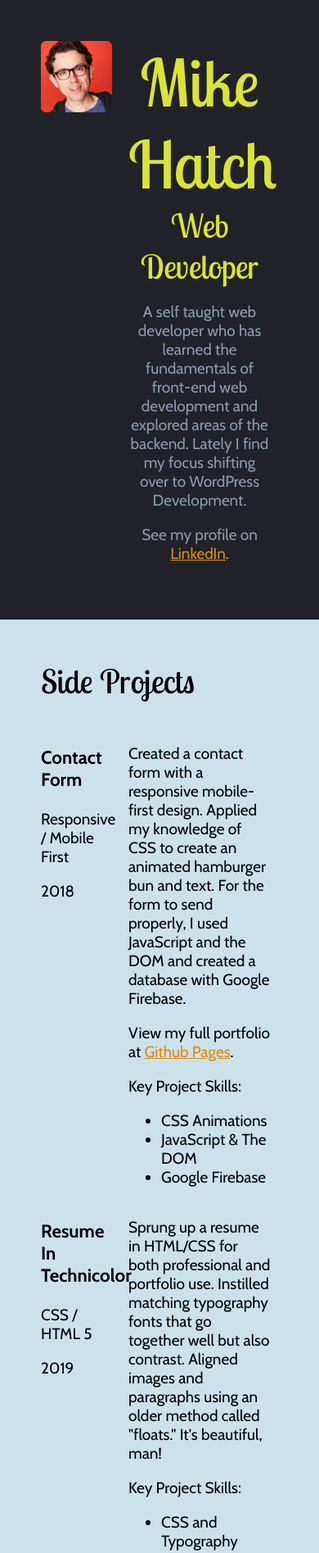
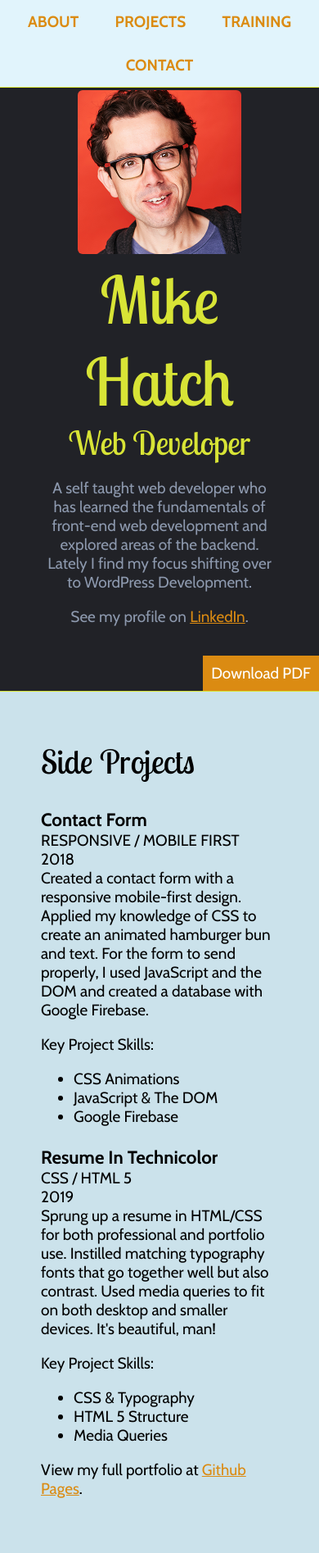
Before and after one commit to mikeshatch/resume, a website: page dist/index.html in a window 390 px wide. Shown: the top 1895 px of the page at 82% size. Drawn offline with nearby package versions, Linux system fonts and the light colour scheme.

Commit message:
Added media queries, pdf, nav, icons

```diff
--- a/dist/css/styles.css
+++ b/dist/css/styles.css
@@ -1,8 +1,11 @@
 /* Color Palette
-#2B2D42 - dark blue
-#8D99AE - light blue
-#EDF2F4 - blue/white
-#EF233C - red
+#e1f4fc - light blue (Nav)
+#212227 - midnight navy (Header/Footer BG)
+#8D99AE - greyish blue (Header/Footer Color)
+#d8e436 - neon yellow (Header h1/h2)
+#db8b12 - orange (a/button)
+#cbe2eb - super light blue (Projects)
+#7a8fb3 - light blue (Training)
 */
 
 /* Global styles
@@ -30,8 +33,11 @@ h2 {
   font-size: 40px;
   margin-top: 0;
 }
+h3 {
+  margin: 0;
+}
 a {
-  color: rgb(219, 139, 18);
+  color: #db8b12;
 }
 a:hover {
   text-decoration: none;
@@ -39,39 +45,45 @@ a:hover {
 .content-wrap {
   max-width: 950px;
   margin: 0 auto;
-  padding: 50px;
+  padding: 60px 50px;
   overflow: hidden;
 }
-.col-narrow {
-  width: 30%;
-  float: left;
+.uppercase {
+  text-transform: uppercase;
 }
-.col-wide {
-  width: 60%;
-  float: left;
-  padding-left: 20px;
+.btn {
+  text-decoration: none;
+  background: #db8b12;
+  color: #fff;
+  padding: 10px;
+  display: inline-block;
 }
-
-.strike {
-  text-decoration: line-through;
+section, nav, header {
+  border-bottom: 1px solid #d8e436;
 }
 
 /* Header and Footer
 -----------------------*/
 header, footer {
-  background: rgb(33, 34, 39);
+  background: #212227;
   color: #8D99AE;
 }
 /* header */
+header {
+  padding-top: 50px;
+  position: relative;
+}
+header h1, header h2 {
+  color: #d8e436;
+  margin: 0;
+}
 .profile-img {
   border-radius: 6px;
 }
-header {
-  text-align: center;
-}
-header h1, header h2 {
-  color: rgb(216, 228, 54);
-  margin: 0;
+.download {
+  position: absolute;
+  bottom: 0;
+  right: 0;
 }
 /* footer */
 footer {
@@ -82,14 +94,65 @@ footer {
   display: inline-block;
 }
 
-/* Work Experience
+/* Navigation
 -----------------------*/
-.work {
-  background: rgb(203, 226, 235);
+nav {
+  text-align: center;
+  background: #e1f4fc;
+  position: fixed;
+  top: 0;
+  width: 100%;
+}
+nav a {
+  display: inline-block;
+  padding: 15px 20px;
+  text-decoration: none;
+  text-transform: uppercase;
+  font-weight: 700;
 }
 
-/* Education
+/* Side Projects
 -----------------------*/
-.education {
-  background: rgb(122, 143, 179);
+.projects {
+  background: #cbe2eb;
 }
+h3 ~ p {
+  margin: 0;
+}
+.job-description {
+  margin-bottom: 25px;
+}
+.job-description p:first-of-type {
+  margin-top: 0;
+}
+
+/* Training
+-----------------------*/
+.training {
+  background: #7a8fb3;
+}
+p + h3 {
+  margin-top: 30px;
+}
+
+/* Media Queries
+-----------------------*/
+@media (min-width: 900px) {
+  .col-narrow {
+    width: 30%;
+    float: left;
+  }
+  .col-wide {
+    width: 60%;
+    float: left;
+    padding-left: 20px;
+  }
+}
+@media (max-width: 899px) {
+  header {
+    text-align: center;
+  }
+  .profile-img {
+    width: 200px;
+  }
+}
--- a/dist/index.html
+++ b/dist/index.html
@@ -4,12 +4,21 @@
 <head>
   <meta charset="UTF-8">
   <title>Mike Hatch | Resume</title>
+  <link rel="stylesheet" href="https://use.fontawesome.com/releases/v5.3.1/css/all.css" integrity="sha384-mzrmE5qonljUremFsqc01SB46JvROS7bZs3IO2EmfFsd15uHvIt+Y8vEf7N7fWAU" crossorigin="anonymous">
   <link href="https://fonts.googleapis.com/css?family=Lobster+Two|Cabin:400,700" rel="stylesheet">
   <link rel="stylesheet" href="css/styles.css" class="rel">
 </head>
 
 <body>
-  <header>
+  <!-- Intro -->
+  <header id="about">
+    <a href="resume.pdf" class="btn download" download>Download PDF</a>
+    <nav>
+      <a href="#about" class="href">About</a>
+      <a href="#projects" class="href">Projects</a>
+      <a href="#training" class="href">Training</a>
+      <a href="#contact" class="href">Contact</a>
+    </nav>
     <div class="content-wrap">
       <img class="profile-img col-narrow" src="images/mike-hatch.png" alt="Mike Hatch">
       <div class="col-wide">
@@ -18,25 +27,22 @@
         <p>A self taught web developer who has learned the fundamentals of front-end web development and explored areas of the backend. Lately I find my focus shifting over to WordPress Development.</p>
         <p>See my profile on <a href="https://www.linkedin.com/in/mike-hatch-b072b9138/" target="_blank">LinkedIn</a>.</p>
       </div><!-- end of column wide -->
-    </div><!-- end content wrapper -->
+    </div><!-- end of content wrapper -->
   </header>
 
   <main>
-      <!-- // Work Experience -->
-    <section class="work">
+      <!-- // Side Projects -->
+    <section id="projects" class="projects">
       <div class="content-wrap">
         <h2>Side Projects</h2>
-
         <!-- Project 1 Details -->
         <div class="col-narrow">
           <h3>Contact Form</h3>
-          <p>Responsive / Mobile First</p>
+          <p class="uppercase">Responsive / Mobile First</p>
           <p>2018</p>
         </div><!-- end of column narrow -->
-        <div class="col-wide">
+        <div class="col-wide job-description">
           <p>Created a contact form with a responsive mobile-first design. Applied my knowledge of CSS to create an animated hamburger bun and text. For the form to send properly, I used JavaScript and the DOM and created a database with Google Firebase.</p>
-          <p>View my full portfolio at <a href="https://mikeshatch.github.io/portfolio/">Github Pages</a>.</p>
-
           <p>Key Project Skills:</p>
           <ul>
             <li>CSS Animations</li>
@@ -48,49 +54,52 @@
                 <!-- Project 2 Details -->
         <div class="col-narrow">
           <h3>Resume In Technicolor</h3>
-          <p>CSS / HTML 5</p>
+          <p class="uppercase">CSS / HTML 5</p>
           <p>2019</p>
         </div><!-- end of column narrow -->
-        <div class="col-wide">
-          <p>Sprung up a resume in HTML/CSS for both professional and portfolio use. Instilled matching typography fonts that go together well but also contrast. Aligned images and paragraphs using an older method called "floats." It's beautiful, man!
-
+        <div class="col-wide job-description">
+          <p>Sprung up a resume in HTML/CSS for both professional and portfolio use. Instilled matching typography fonts that go together well but also contrast. Used media queries to fit on both desktop and smaller devices. It's beautiful, man!</p>
           <p>Key Project Skills:</p>
           <ul>
-            <li>CSS and Typography</li>
+            <li>CSS & Typography</li>
             <li>HTML 5 Structure</li>
-            <li><span class="strike">Flexbox</span> Floats!</li>
+            <li>Media Queries</li>
           </ul>
+          <p>View my full portfolio at <a href="https://mikeshatch.github.io/portfolio/">Github Pages</a>.</p>
         </div><!-- end of column wide -->
       </div> <!-- end of content wrapper -->
     </section>
 
-
-    <!-- // Education -->
-    <section class="education">
+    <!-- // Training -->
+    <section id="training" class="training">
       <div class="content-wrap">
-        <h2>Education</h2>
-        <h3>Treehouse, 2018 - 2019</h3>
-        <p>Front-end Web Development</p>
-        <p>Studied front-end web development and completed courses in HTML, CSS, JavaScript, React, and more.</p>
+        <h2>Professional Training</h2>
+        <h3>Treehouse - Portland, OR</h3>
+        <p>Web Development, 2018 - </p>
+        <p>Front-end • Back-end • Development Tools</p>
         <!-- end of school details. -->
-      </div><!-- end content wrapper -->
+        <h3>LinkedIn Learning - Carpinteria, CA</h3>
+        <p>Web Development, 2017 - </p>
+        <p>WordPress • Front-end • Back-end</p>
+        <!-- end of school details. -->
+      </div><!-- end of content wrapper -->
     </section>
   </main>
 
     <!-- // Footer & contact info -->
-    <footer>
+    <footer id="contact">
       <div class="content-wrap">
         <h2>Reach out, I'll be there!</h2>
 
-        <!-- Social media and contact links. Add or remove any networks. -->
+        <!-- Social media and contact links. -->
         <div class="contact-info">
-            <a href="https://github.com/mikeshatch" target="_blank" target="_blank">Github</a>
-            <a href="https://twitter.com/mikeh_dev" target="_blank">Twitter</a>
-            <a href="https://www.linkedin.com/in/mike-hatch-b072b9138/" target="_blank">LinkedIn</a>
+          <a href="https://github.com/mikeshatch" target="_blank" target="_blank"><i class="fab fa-github"></i></a>
+          <a href="https://twitter.com/mikeh_dev" target="_blank"><i class="fab fa-twitter"></i></a>
+          <a href="https://www.linkedin.com/in/mike-hatch-b072b9138/" target="_blank"><i class="fab fa-linkedin-in"></i></a>
         </div><!-- end of contact info -->
 
         <p>Copyright 2019 by Mike Hatch</p>
-      </div><!-- end content wrapper -->
+      </div><!-- end of content wrapper -->
     </footer>
 </body>
 
--- a/package.json
+++ b/package.json
@@ -4,11 +4,12 @@
   "description": "",
   "main": "index.js",
   "scripts": {
-    "test": "echo \"Error: no test specified\" && exit 1"
+    "deploy": "gh-pages -d dist"
   },
   "keywords": [],
   "author": "",
   "license": "ISC",
+  "homepage": "https://mikeshatch.github.io/resume",
   "dependencies": {
     "gh-pages": "^2.0.1"
   }
```
Also changed, not shown: 1 other file.
